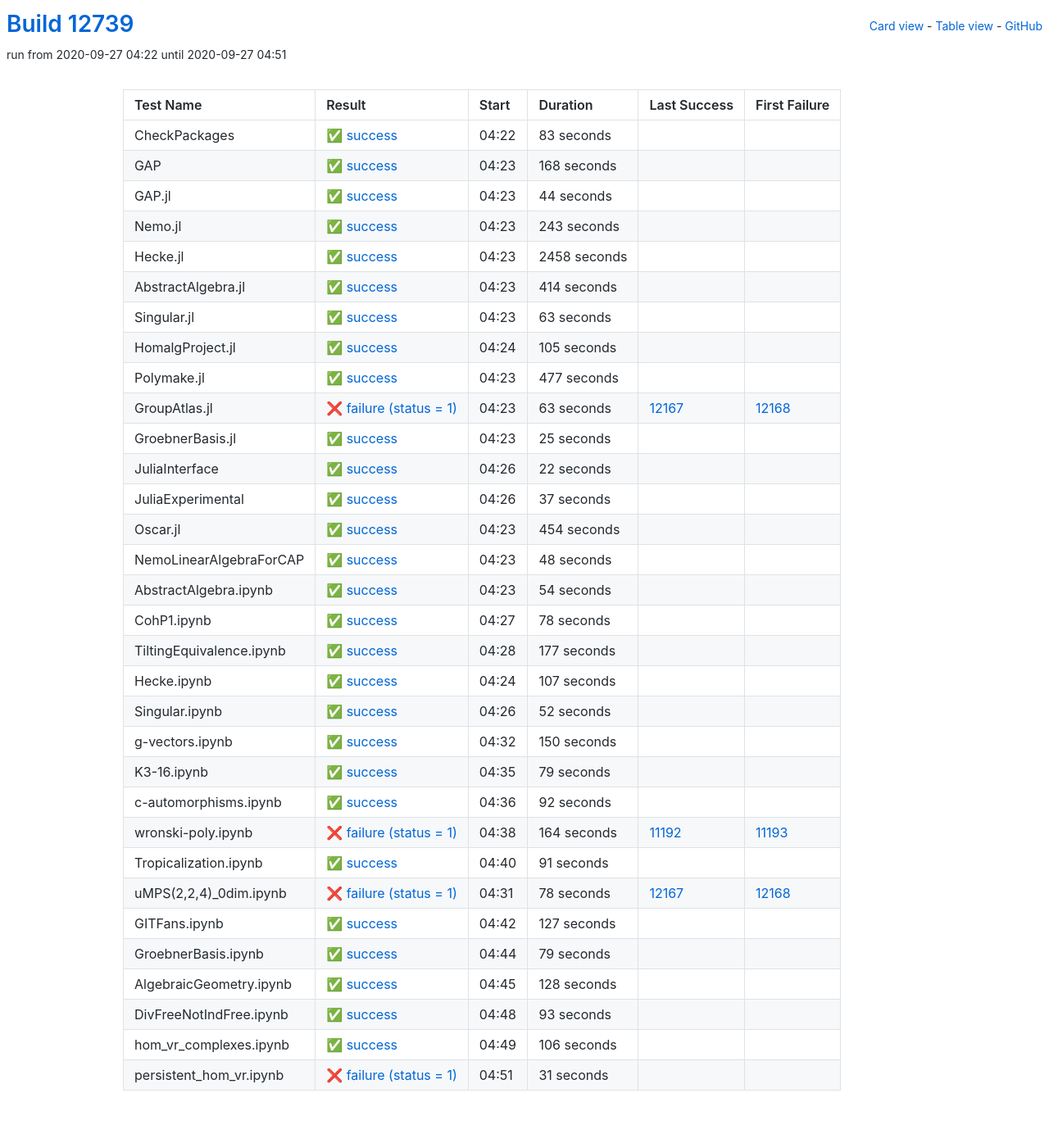
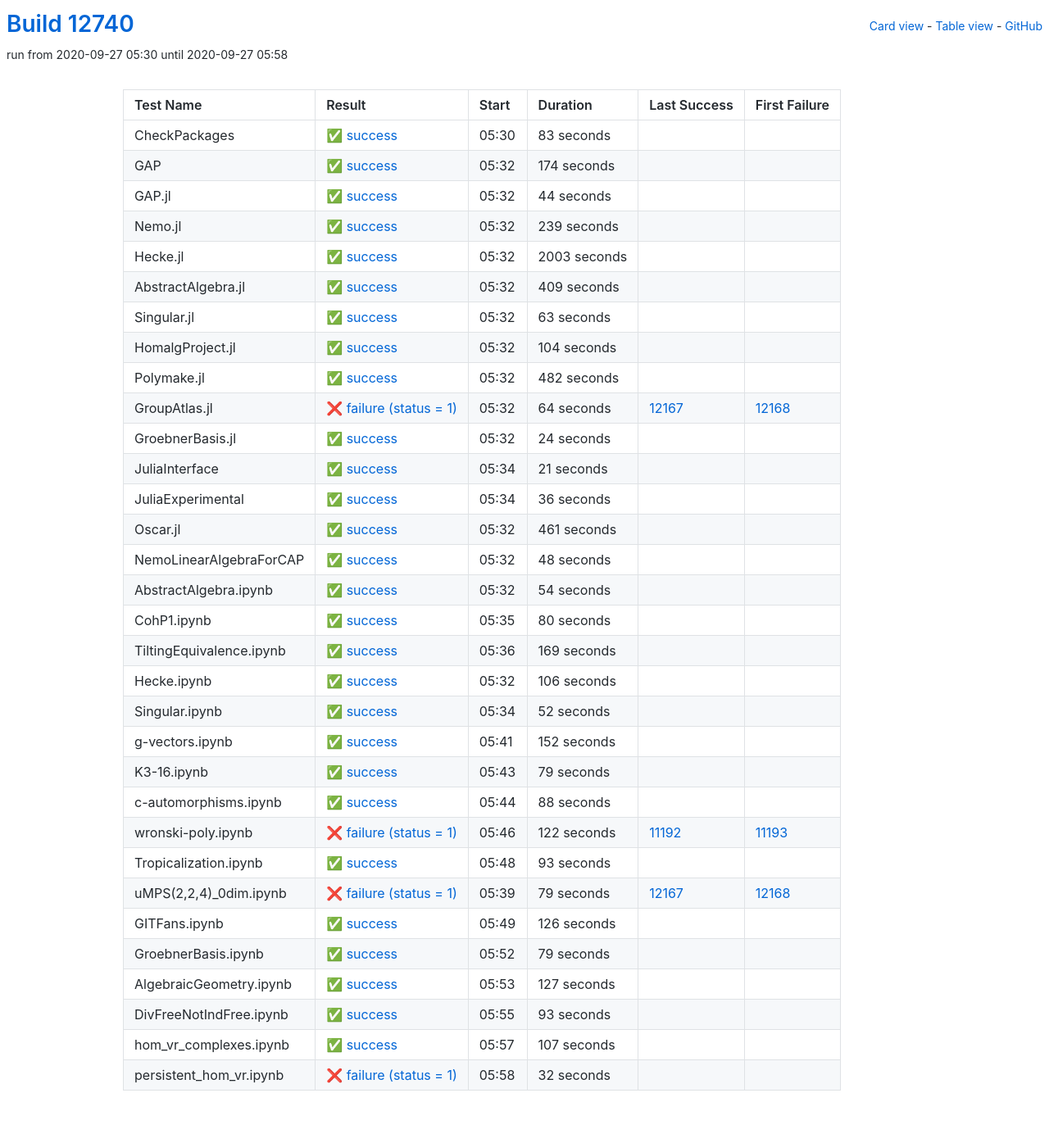
Before and after one commit to oscar-system/oscar-ci-status, a Jekyll site: the page built from table.html, in a window 1280 px wide. Shown: the whole page at 82% size. Built offline with Jekyll 4.4.1, drawn with Linux system fonts in a browser that asks for light colours.

Commit message:
Build #12740

```diff
--- a/_data/ci.yml
+++ b/_data/ci.yml
@@ -1,6 +1,6 @@
 ---
-build: 12739
-build_url: https://oscarci.mathematik.uni-kl.de/job/oscar/12739/
+build: 12740
+build_url: https://oscarci.mathematik.uni-kl.de/job/oscar/12740/
 job: oscar
 organization: oscar-system
 repo: oscar-ci-status
@@ -8,8 +8,8 @@ repourl: https://github.com/oscar-system/oscar-ci-status
 tests:
 - name: CheckPackages
   id: checkpackages
-  log: https://oscarci.mathematik.uni-kl.de/job/oscar/12739/artifact/logs/build-12739/CheckPackages.log
-  start: 2020-09-27 04:22
+  log: https://oscarci.mathematik.uni-kl.de/job/oscar/12740/artifact/logs/build-12740/CheckPackages.log
+  start: 2020-09-27 05:30
   success: true
   exitcode: 0
   status: success
@@ -20,20 +20,20 @@ tests:
   first_failure_url:
 - name: GAP
   id: gap
-  log: https://oscarci.mathematik.uni-kl.de/job/oscar/12739/artifact/logs/build-12739/GAP.log
-  start: 2020-09-27 04:23
+  log: https://oscarci.mathematik.uni-kl.de/job/oscar/12740/artifact/logs/build-12740/GAP.log
+  start: 2020-09-27 05:32
   success: true
   exitcode: 0
   status: success
-  duration: 168
+  duration: 174
   last_success: false
   last_success_url:
   first_failure: false
   first_failure_url:
 - name: GAP.jl
   id: gap-jl
-  log: https://oscarci.mathematik.uni-kl.de/job/oscar/12739/artifact/logs/build-12739/GAP.jl.log
-  start: 2020-09-27 04:23
+  log: https://oscarci.mathematik.uni-kl.de/job/oscar/12740/artifact/logs/build-12740/GAP.jl.log
+  start: 2020-09-27 05:32
   success: true
   exitcode: 0
   status: success
@@ -44,44 +44,44 @@ tests:
   first_failure_url:
 - name: Nemo.jl
   id: nemo-jl
-  log: https://oscarci.mathematik.uni-kl.de/job/oscar/12739/artifact/logs/build-12739/Nemo.jl.log
-  start: 2020-09-27 04:23
+  log: https://oscarci.mathematik.uni-kl.de/job/oscar/12740/artifact/logs/build-12740/Nemo.jl.log
+  start: 2020-09-27 05:32
   success: true
   exitcode: 0
   status: success
-  duration: 243
+  duration: 239
   last_success: false
   last_success_url:
   first_failure: false
   first_failure_url:
 - name: Hecke.jl
   id: hecke-jl
-  log: https://oscarci.mathematik.uni-kl.de/job/oscar/12739/artifact/logs/build-12739/Hecke.jl.log
-  start: 2020-09-27 04:23
+  log: https://oscarci.mathematik.uni-kl.de/job/oscar/12740/artifact/logs/build-12740/Hecke.jl.log
+  start: 2020-09-27 05:32
   success: true
   exitcode: 0
   status: success
-  duration: 2458
+  duration: 2003
   last_success: false
   last_success_url:
   first_failure: false
   first_failure_url:
 - name: AbstractAlgebra.jl
   id: abstractalgebra-jl
-  log: https://oscarci.mathematik.uni-kl.de/job/oscar/12739/artifact/logs/build-12739/AbstractAlgebra.jl.log
-  start: 2020-09-27 04:23
+  log: https://oscarci.mathematik.uni-kl.de/job/oscar/12740/artifact/logs/build-12740/AbstractAlgebra.jl.log
+  start: 2020-09-27 05:32
   success: true
   exitcode: 0
   status: success
-  duration: 414
+  duration: 409
   last_success: false
   last_success_url:
   first_failure: false
   first_failure_url:
 - name: Singular.jl
   id: singular-jl
-  log: https://oscarci.mathematik.uni-kl.de/job/oscar/12739/artifact/logs/build-12739/Singular.jl.log
-  start: 2020-09-27 04:23
+  log: https://oscarci.mathematik.uni-kl.de/job/oscar/12740/artifact/logs/build-12740/Singular.jl.log
+  start: 2020-09-27 05:32
   success: true
   exitcode: 0
   status: success
@@ -92,92 +92,92 @@ tests:
   first_failure_url:
 - name: HomalgProject.jl
   id: homalgproject-jl
-  log: https://oscarci.mathematik.uni-kl.de/job/oscar/12739/artifact/logs/build-12739/HomalgProject.jl.log
-  start: 2020-09-27 04:24
+  log: https://oscarci.mathematik.uni-kl.de/job/oscar/12740/artifact/logs/build-12740/HomalgProject.jl.log
+  start: 2020-09-27 05:32
   success: true
   exitcode: 0
   status: success
-  duration: 105
+  duration: 104
   last_success: false
   last_success_url:
   first_failure: false
   first_failure_url:
 - name: Polymake.jl
   id: polymake-jl
-  log: https://oscarci.mathematik.uni-kl.de/job/oscar/12739/artifact/logs/build-12739/Polymake.jl.log
-  start: 2020-09-27 04:23
+  log: https://oscarci.mathematik.uni-kl.de/job/oscar/12740/artifact/logs/build-12740/Polymake.jl.log
+  start: 2020-09-27 05:32
   success: true
   exitcode: 0
   status: success
-  duration: 477
+  duration: 482
   last_success: false
   last_success_url:
   first_failure: false
   first_failure_url:
 - name: GroupAtlas.jl
   id: groupatlas-jl
-  log: https://oscarci.mathematik.uni-kl.de/job/oscar/12739/artifact/logs/build-12739/GroupAtlas.jl.log
-  start: 2020-09-27 04:23
+  log: https://oscarci.mathematik.uni-kl.de/job/oscar/12740/artifact/logs/build-12740/GroupAtlas.jl.log
+  start: 2020-09-27 05:32
   success: false
   exitcode: 1
   status: failure
-  duration: 63
+  duration: 64
   last_success: 12167
   last_success_url: https://oscarci.mathematik.uni-kl.de/job/oscar/12167/
   first_failure: 12168
   first_failure_url: https://oscarci.mathematik.uni-kl.de/job/oscar/12168/
 - name: GroebnerBasis.jl
   id: groebnerbasis-jl
-  log: https://oscarci.mathematik.uni-kl.de/job/oscar/12739/artifact/logs/build-12739/GroebnerBasis.jl.log
-  start: 2020-09-27 04:23
+  log: https://oscarci.mathematik.uni-kl.de/job/oscar/12740/artifact/logs/build-12740/GroebnerBasis.jl.log
+  start: 2020-09-27 05:32
   success: true
   exitcode: 0
   status: success
-  duration: 25
+  duration: 24
   last_success: false
   last_success_url:
   first_failure: false
   first_failure_url:
 - name: JuliaInterface
   id: juliainterface
-  log: https://oscarci.mathematik.uni-kl.de/job/oscar/12739/artifact/logs/build-12739/JuliaInterface.log
-  start: 2020-09-27 04:26
+  log: https://oscarci.mathematik.uni-kl.de/job/oscar/12740/artifact/logs/build-12740/JuliaInterface.log
+  start: 2020-09-27 05:34
   success: true
   exitcode: 0
   status: success
-  duration: 22
+  duration: 21
   last_success: false
   last_success_url:
   first_failure: false
   first_failure_url:
 - name: JuliaExperimental
   id: juliaexperimental
-  log: https://oscarci.mathematik.uni-kl.de/job/oscar/12739/artifact/logs/build-12739/JuliaExperimental.log
-  start: 2020-09-27 04:26
+  log: https://oscarci.mathematik.uni-kl.de/job/oscar/12740/artifact/logs/build-12740/JuliaExperimental.log
+  start: 2020-09-27 05:34
   success: true
   exitcode: 0
   status: success
-  duration: 37
+  duration: 36
   last_success: false
   last_success_url:
   first_failure: false
   first_failure_url:
 - name: Oscar.jl
   id: oscar-jl
-  log: https://oscarci.mathematik.uni-kl.de/job/oscar/12739/artifact/logs/build-12739/Oscar.jl.log
-  start: 2020-09-27 04:23
+  log: https://oscarci.mathematik.uni-kl.de/job/oscar/12740/artifact/logs/build-12740/Oscar.jl.log
+  start: 2020-09-27 05:32
   success: true
   exitcode: 0
   status: success
-  duration: 454
+  duration: 461
   last_success: false
   last_success_url:
   first_failure: false
   first_failure_url:
 - name: NemoLinearAlgebraForCAP
   id: nemolinearalgebraforcap
-  log: https://oscarci.mathematik.uni-kl.de/job/oscar/12739/artifact/logs/build-12739/NemoLinearAlgebraForCAP.log
-  start: 2020-09-27 04:23
+  log: https://oscarci.mathematik.uni-kl.de/job/oscar/12740/artifact/logs/build-12740/NemoLinearAlgebraForCAP.log
+  start: 2020-09-27 05:32
   success: true
   exitcode: 0
   status: success
@@ -188,8 +188,8 @@ tests:
   first_failure_url:
 - name: AbstractAlgebra.ipynb
   id: abstractalgebra-ipynb
-  log: https://oscarci.mathematik.uni-kl.de/job/oscar/12739/artifact/logs/build-12739/AbstractAlgebra.ipynb.log
-  start: 2020-09-27 04:23
+  log: https://oscarci.mathematik.uni-kl.de/job/oscar/12740/artifact/logs/build-12740/AbstractAlgebra.ipynb.log
+  start: 2020-09-27 05:32
   success: true
   exitcode: 0
   status: success
@@ -200,44 +200,44 @@ tests:
   first_failure_url:
 - name: CohP1.ipynb
   id: cohp1-ipynb
-  log: https://oscarci.mathematik.uni-kl.de/job/oscar/12739/artifact/logs/build-12739/CohP1.ipynb.log
-  start: 2020-09-27 04:27
+  log: https://oscarci.mathematik.uni-kl.de/job/oscar/12740/artifact/logs/build-12740/CohP1.ipynb.log
+  start: 2020-09-27 05:35
   success: true
   exitcode: 0
   status: success
-  duration: 78
+  duration: 80
   last_success: false
   last_success_url:
   first_failure: false
   first_failure_url:
 - name: TiltingEquivalence.ipynb
   id: tiltingequivalence-ipynb
-  log: https://oscarci.mathematik.uni-kl.de/job/oscar/12739/artifact/logs/build-12739/TiltingEquivalence.ipynb.log
-  start: 2020-09-27 04:28
+  log: https://oscarci.mathematik.uni-kl.de/job/oscar/12740/artifact/logs/build-12740/TiltingEquivalence.ipynb.log
+  start: 2020-09-27 05:36
   success: true
   exitcode: 0
   status: success
-  duration: 177
+  duration: 169
   last_success: false
   last_success_url:
   first_failure: false
   first_failure_url:
 - name: Hecke.ipynb
   id: hecke-ipynb
-  log: https://oscarci.mathematik.uni-kl.de/job/oscar/12739/artifact/logs/build-12739/Hecke.ipynb.log
-  start: 2020-09-27 04:24
+  log: https://oscarci.mathematik.uni-kl.de/job/oscar/12740/artifact/logs/build-12740/Hecke.ipynb.log
+  start: 2020-09-27 05:32
   success: true
   exitcode: 0
   status: success
-  duration: 107
+  duration: 106
   last_success: false
   last_success_url:
   first_failure: false
   first_failure_url:
 - name: Singular.ipynb
   id: singular-ipynb
-  log: https://oscarci.mathematik.uni-kl.de/job/oscar/12739/artifact/logs/build-12739/Singular.ipynb.log
-  start: 2020-09-27 04:26
+  log: https://oscarci.mathematik.uni-kl.de/job/oscar/12740/artifact/logs/build-12740/Singular.ipynb.log
+  start: 2020-09-27 05:34
   success: true
   exitcode: 0
   status: success
@@ -248,20 +248,20 @@ tests:
   first_failure_url:
 - name: g-vectors.ipynb
   id: g-vectors-ipynb
-  log: https://oscarci.mathematik.uni-kl.de/job/oscar/12739/artifact/logs/build-12739/g-vectors.ipynb.log
-  start: 2020-09-27 04:32
+  log: https://oscarci.mathematik.uni-kl.de/job/oscar/12740/artifact/logs/build-12740/g-vectors.ipynb.log
+  start: 2020-09-27 05:41
   success: true
   exitcode: 0
   status: success
-  duration: 150
+  duration: 152
   last_success: false
   last_success_url:
   first_failure: false
   first_failure_url:
 - name: K3-16.ipynb
   id: k3-16-ipynb
-  log: https://oscarci.mathematik.uni-kl.de/job/oscar/12739/artifact/logs/build-12739/K3-16.ipynb.log
-  start: 2020-09-27 04:35
+  log: https://oscarci.mathematik.uni-kl.de/job/oscar/12740/artifact/logs/build-12740/K3-16.ipynb.log
+  start: 2020-09-27 05:43
   success: true
   exitcode: 0
   status: success
@@ -272,68 +272,68 @@ tests:
   first_failure_url:
 - name: c-automorphisms.ipynb
   id: c-automorphisms-ipynb
-  log: https://oscarci.mathematik.uni-kl.de/job/oscar/12739/artifact/logs/build-12739/c-automorphisms.ipynb.log
-  start: 2020-09-27 04:36
+  log: https://oscarci.mathematik.uni-kl.de/job/oscar/12740/artifact/logs/build-12740/c-automorphisms.ipynb.log
+  start: 2020-09-27 05:44
   success: true
   exitcode: 0
   status: success
-  duration: 92
+  duration: 88
   last_success: false
   last_success_url:
   first_failure: false
   first_failure_url:
 - name: wronski-poly.ipynb
   id: wronski-poly-ipynb
-  log: https://oscarci.mathematik.uni-kl.de/job/oscar/12739/artifact/logs/build-12739/wronski-poly.ipynb.log
-  start: 2020-09-27 04:38
+  log: https://oscarci.mathematik.uni-kl.de/job/oscar/12740/artifact/logs/build-12740/wronski-poly.ipynb.log
+  start: 2020-09-27 05:46
   success: false
   exitcode: 1
   status: failure
-  duration: 164
+  duration: 122
   last_success: 11192
   last_success_url: https://oscarci.mathematik.uni-kl.de/job/oscar/11192/
   first_failure: 11193
   first_failure_url: https://oscarci.mathematik.uni-kl.de/job/oscar/11193/
 - name: Tropicalization.ipynb
   id: tropicalization-ipynb
-  log: https://oscarci.mathematik.uni-kl.de/job/oscar/12739/artifact/logs/build-12739/Tropicalization.ipynb.log
-  start: 2020-09-27 04:40
+  log: https://oscarci.mathematik.uni-kl.de/job/oscar/12740/artifact/logs/build-12740/Tropicalization.ipynb.log
+  start: 2020-09-27 05:48
   success: true
   exitcode: 0
   status: success
-  duration: 91
+  duration: 93
   last_success: false
   last_success_url:
   first_failure: false
   first_failure_url:
 - name: uMPS(2,2,4)_0dim.ipynb
   id: umps-2-2-4-0dim-ipynb
-  log: https://oscarci.mathematik.uni-kl.de/job/oscar/12739/artifact/logs/build-12739/uMPS-2-2-4-_0dim.ipynb.log
-  start: 2020-09-27 04:31
+  log: https://oscarci.mathematik.uni-kl.de/job/oscar/12740/artifact/logs/build-12740/uMPS-2-2-4-_0dim.ipynb.log
+  start: 2020-09-27 05:39
   success: false
   exitcode: 1
   status: failure
-  duration: 78
+  duration: 79
   last_success: 12167
   last_success_url: https://oscarci.mathematik.uni-kl.de/job/oscar/12167/
   first_failure: 12168
   first_failure_url: https://oscarci.mathematik.uni-kl.de/job/oscar/12168/
 - name: GITFans.ipynb
   id: gitfans-ipynb
-  log: https://oscarci.mathematik.uni-kl.de/job/oscar/12739/artifact/logs/build-12739/GITFans.ipynb.log
-  start: 2020-09-27 04:42
+  log: https://oscarci.mathematik.uni-kl.de/job/oscar/12740/artifact/logs/build-12740/GITFans.ipynb.log
+  start: 2020-09-27 05:49
   success: true
   exitcode: 0
   status: success
-  duration: 127
+  duration: 126
   last_success: false
   last_success_url:
   first_failure: false
   first_failure_url:
 - name: GroebnerBasis.ipynb
   id: groebnerbasis-ipynb
-  log: https://oscarci.mathematik.uni-kl.de/job/oscar/12739/artifact/logs/build-12739/GroebnerBasis.ipynb.log
-  start: 2020-09-27 04:44
+  log: https://oscarci.mathematik.uni-kl.de/job/oscar/12740/artifact/logs/build-12740/GroebnerBasis.ipynb.log
+  start: 2020-09-27 05:52
   success: true
   exitcode: 0
   status: success
@@ -344,20 +344,20 @@ tests:
   first_failure_url:
 - name: AlgebraicGeometry.ipynb
   id: algebraicgeometry-ipynb
-  log: https://oscarci.mathematik.uni-kl.de/job/oscar/12739/artifact/logs/build-12739/AlgebraicGeometry.ipynb.log
-  start: 2020-09-27 04:45
+  log: https://oscarci.mathematik.uni-kl.de/job/oscar/12740/artifact/logs/build-12740/AlgebraicGeometry.ipynb.log
+  start: 2020-09-27 05:53
   success: true
   exitcode: 0
   status: success
-  duration: 128
+  duration: 127
   last_success: false
   last_success_url:
   first_failure: false
   first_failure_url:
 - name: DivFreeNotIndFree.ipynb
   id: divfreenotindfree-ipynb
-  log: https://oscarci.mathematik.uni-kl.de/job/oscar/12739/artifact/logs/build-12739/DivFreeNotIndFree.ipynb.log
-  start: 2020-09-27 04:48
+  log: https://oscarci.mathematik.uni-kl.de/job/oscar/12740/artifact/logs/build-12740/DivFreeNotIndFree.ipynb.log
+  start: 2020-09-27 05:55
   success: true
   exitcode: 0
   status: success
@@ -368,24 +368,24 @@ tests:
   first_failure_url:
 - name: hom_vr_complexes.ipynb
   id: hom-vr-complexes-ipynb
-  log: https://oscarci.mathematik.uni-kl.de/job/oscar/12739/artifact/logs/build-12739/hom_vr_complexes.ipynb.log
-  start: 2020-09-27 04:49
+  log: https://oscarci.mathematik.uni-kl.de/job/oscar/12740/artifact/logs/build-12740/hom_vr_complexes.ipynb.log
+  start: 2020-09-27 05:57
   success: true
   exitcode: 0
   status: success
-  duration: 106
+  duration: 107
   last_success: false
   last_success_url:
   first_failure: false
   first_failure_url:
 - name: persistent_hom_vr.ipynb
   id: persistent-hom-vr-ipynb
-  log: https://oscarci.mathematik.uni-kl.de/job/oscar/12739/artifact/logs/build-12739/persistent_hom_vr.ipynb.log
-  start: 2020-09-27 04:51
+  log: https://oscarci.mathematik.uni-kl.de/job/oscar/12740/artifact/logs/build-12740/persistent_hom_vr.ipynb.log
+  start: 2020-09-27 05:58
   success: false
   exitcode: 1
   status: failure
-  duration: 31
+  duration: 32
   last_success: false
   last_success_url:
   first_failure: false
```
Also changed, not shown: README.md.
